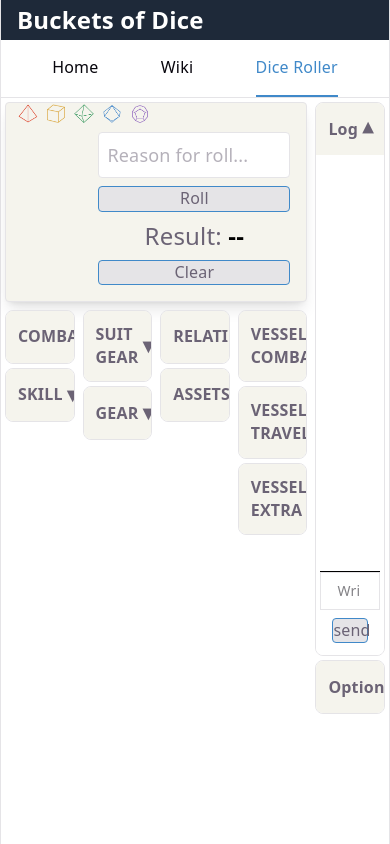
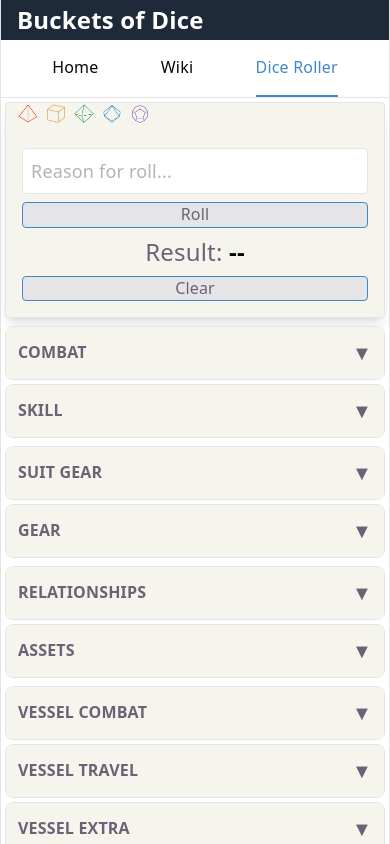
Before and after one commit to jairusaurus-rex/buckets-of-dice, a React (Vite) app: page /dice-app in a window 390 px wide. Shown: the top 844 px of the page. Built offline with nearby package versions, Linux system fonts and the light colour scheme.

Commit message:
fix: update layout classes for responsive design in DicePool and DiceRollerMainLayout components

```diff
--- a/src/pages/dice-roller/DicePool.tsx
+++ b/src/pages/dice-roller/DicePool.tsx
@@ -74,7 +74,7 @@ export const DicePool = ({ category }: DicePoolProps) => {
 
                 <AddDiceByRank addDice={handleAddDice} />
 
-                <div className="flex gap-4 p-2">
+                <div className="flex flex-col gap-4 p-2 md:flex-row">
 
                     {/* Dice */}
                     <div className="flex-1 flex flex-wrap gap-2 content-start">
@@ -94,7 +94,7 @@ export const DicePool = ({ category }: DicePoolProps) => {
                     </div>
 
                     {/* Controls */}
-                    <div className="w-48 flex flex-col gap-2">
+                    <div className="w-full flex flex-col gap-2 md:w-48">
 
                         <input
                             value={rollTitle}
--- a/src/pages/dice-roller/DiceRollerMainLayout.tsx
+++ b/src/pages/dice-roller/DiceRollerMainLayout.tsx
@@ -12,10 +12,10 @@ export const DiceRollerMainLayout = () => {
   //const [isModalOpen, setIsModalOpen] = useState(false);
   return (
     <div className="p-0 m-0">
-      <div className="p-0 m-0 grid grid-cols-5 gap-0">
-        <div className="col-span-4 p-0 m-0  ">
+      <div className="p-0 m-0 grid grid-cols-1 gap-0 md:grid-cols-5">
+        <div className="col-span-1 p-0 m-0 md:col-span-4  ">
           <DicePool category={DiceCategories.POOL} />
-          <div className="p-0 m-0 grid grid-cols-4 gap-0">
+          <div className="p-0 m-0 grid grid-cols-1 gap-0 md:grid-cols-4">
             <div className="col-span-1 ">
               <div className="m-1">
                 <Accordion title={DiceCategories.COMBAT} >
@@ -71,7 +71,7 @@ export const DiceRollerMainLayout = () => {
             </div>
           </div>
         </div>
-        <div className="p-0 m-0  ">
+        <div className="col-span-1 p-0 m-0  ">
           <div className="m-1">
             <Accordion title="Log"  defaultOpen={true}>
               <MessageLog />
```
